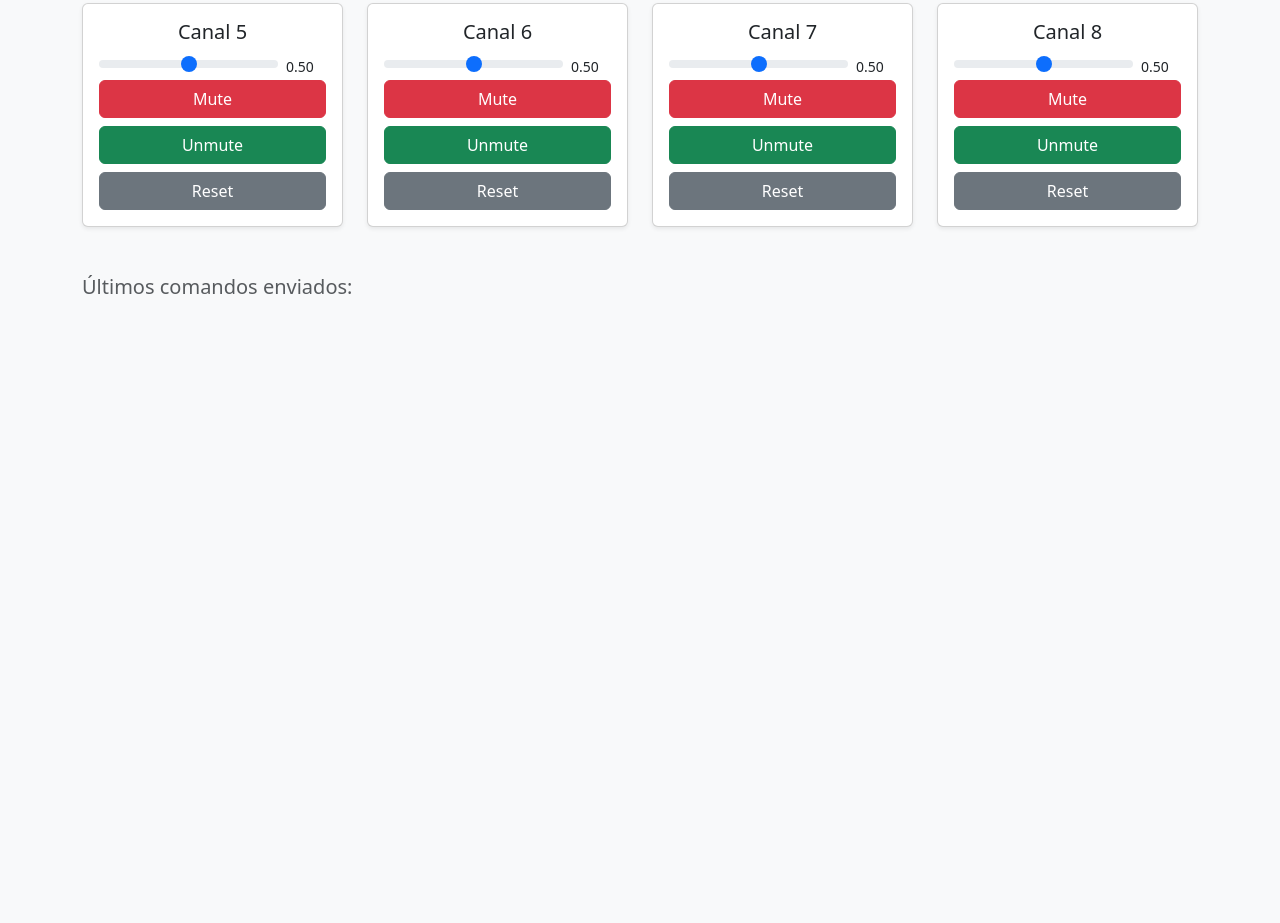
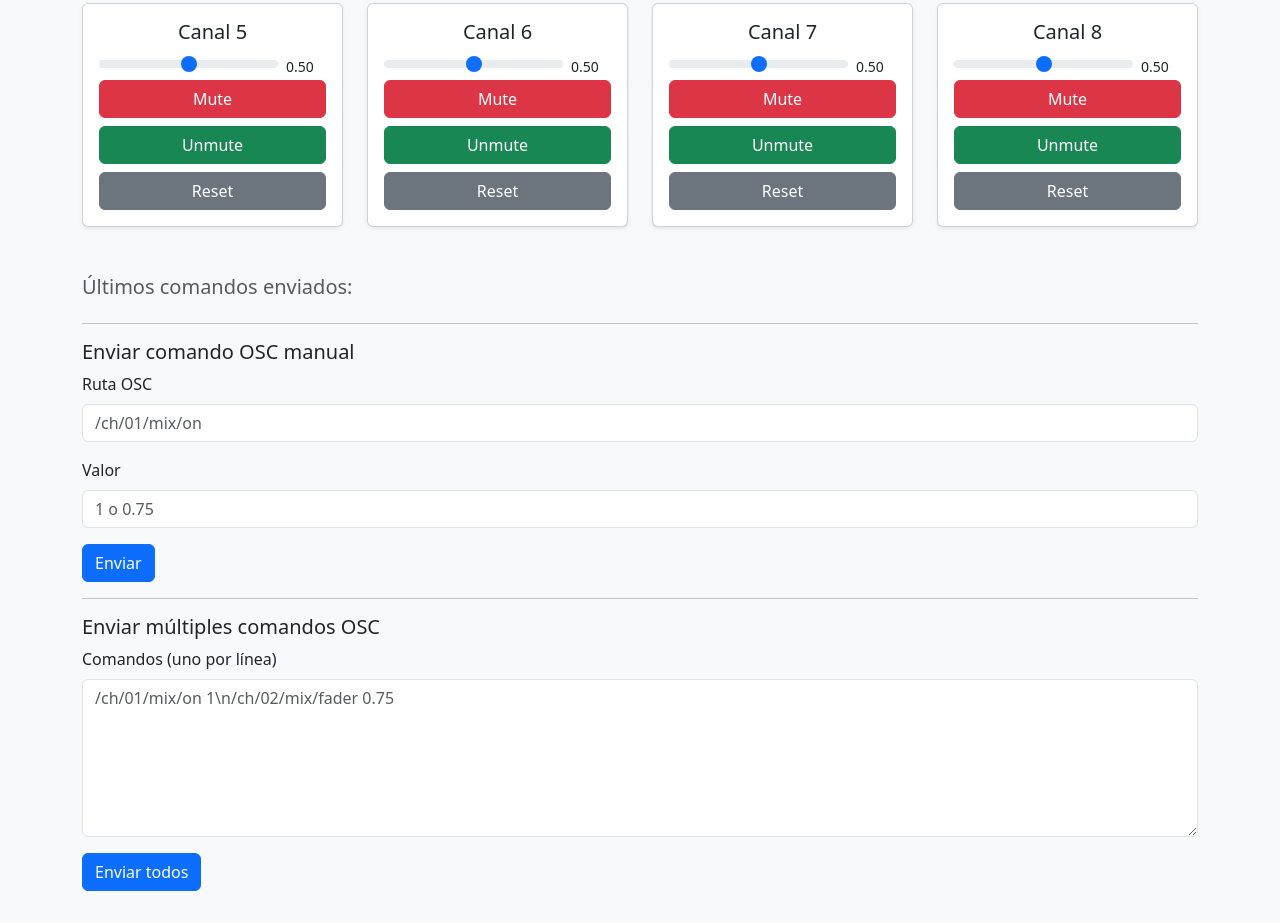
Before and after one commit to asierrodri/pipabot-v2, a website: page public/controlMesa.html in a window 1280 px wide. Shown: the part 386-1309 px from the top of the page. Before the commit the page ends 800 px from the top, so only its background shows below. Drawn offline with nearby package versions, Linux system fonts and the light colour scheme.

Commit message:
añadido control mesa manual

```diff
--- a/public/controlMesa.html
+++ b/public/controlMesa.html
@@ -35,6 +35,29 @@
             <ul id="logComandos" class="list-group small"></ul>
         </div>
 
+        <hr>
+        <h5>Enviar comando OSC manual</h5>
+        <div class="mb-3">
+            <label for="rutaOsc" class="form-label">Ruta OSC</label>
+            <input type="text" class="form-control" id="rutaOsc" placeholder="/ch/01/mix/on">
+        </div>
+        <div class="mb-3">
+            <label for="valorOsc" class="form-label">Valor</label>
+            <input type="text" class="form-control" id="valorOsc" placeholder="1 o 0.75">
+        </div>
+        <button class="btn btn-primary" onclick="enviarComandoManual()">Enviar</button>
+        <div id="respuestaOsc" class="mt-2"></div>
+
+        <hr>
+        <h5>Enviar múltiples comandos OSC</h5>
+        <div class="mb-3">
+            <label for="comandosOsc" class="form-label">Comandos (uno por línea)</label>
+            <textarea class="form-control" id="comandosOsc" rows="6"
+                placeholder="/ch/01/mix/on 1\n/ch/02/mix/fader 0.75"></textarea>
+        </div>
+        <button class="btn btn-primary" onclick="enviarComandosMultiples()">Enviar todos</button>
+        <div id="respuestaComandosOsc" class="mt-2"></div>
+
     </div>
 
     <script src="/js/controlMesa.js"></script>
--- a/public/js/controlMesa.js
+++ b/public/js/controlMesa.js
@@ -110,4 +110,80 @@ function desmutearTodos() {
     }
 }
 
+function enviarComandoManual() {
+    const ruta = document.getElementById('rutaOsc').value.trim();
+    const valorStr = document.getElementById('valorOsc').value.trim();
+    const respuesta = document.getElementById('respuestaOsc');
+
+    if (!ruta || valorStr === '') {
+        respuesta.innerHTML = '<span class="text-danger">Debes completar ambos campos.</span>';
+        return;
+    }
+
+    const valor = isNaN(valorStr) ? valorStr : parseFloat(valorStr);
+
+    fetch('/mesa/osc', {
+        method: 'POST',
+        headers: {
+            'Content-Type': 'application/json'
+        },
+        body: JSON.stringify({ ruta, valor })
+    })
+        .then(res => res.json())
+        .then(data => {
+            if (data.ok) {
+                respuesta.innerHTML = `<span class="">✅ Comando enviado correctamente a ${ruta}</span>`;
+            } else {
+                respuesta.innerHTML = `<span class="text-danger">❌ Error: ${data.error || 'No se pudo enviar el comando'}</span>`;
+            }
+        })
+        .catch(err => {
+            respuesta.innerHTML = `<span class="text-danger">❌ Error de red</span>`;
+        });
+}
+
+function enviarComandosMultiples() {
+    const textarea = document.getElementById('comandosOsc');
+    const respuesta = document.getElementById('respuestaComandosOsc');
+    const lineas = textarea.value.trim().split('\n');
+
+    if (lineas.length === 0 || textarea.value.trim() === '') {
+        respuesta.innerHTML = '<span class="text-danger">Introduce al menos un comando.</span>';
+        return;
+    }
+
+    let resultados = [];
+
+    Promise.all(lineas.map(linea => {
+        const [ruta, ...valorParts] = linea.trim().split(' ');
+        const valorStr = valorParts.join(' ');
+        if (!ruta || valorStr === '') {
+            resultados.push(`❌ [${linea}] → formato inválido`);
+            return Promise.resolve();
+        }
+
+        const valor = isNaN(valorStr) ? valorStr : parseFloat(valorStr);
+
+        return fetch('/mesa/osc', {
+            method: 'POST',
+            headers: { 'Content-Type': 'application/json' },
+            body: JSON.stringify({ ruta, valor })
+        })
+            .then(res => res.json())
+            .then(data => {
+                if (data.ok) {
+                    resultados.push(`✅ [${linea}] enviado`);
+                } else {
+                    resultados.push(`❌ [${linea}] error`);
+                }
+            })
+            .catch(() => {
+                resultados.push(`❌ [${linea}] error de red`);
+            });
+
+    })).then(() => {
+        respuesta.innerHTML = resultados.map(r => `<div>${r}</div>`).join('');
+    });
+}
+
 crearPanel();
```
